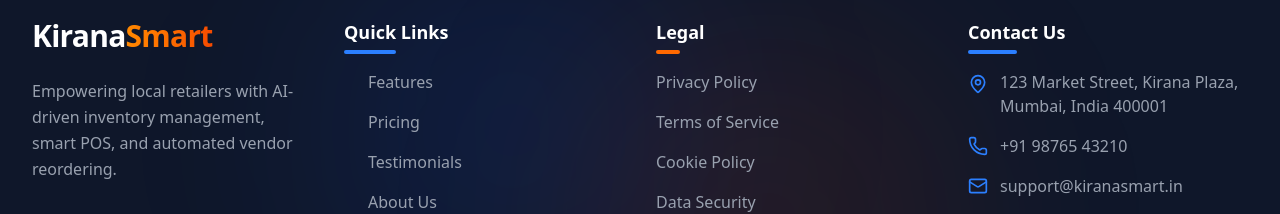
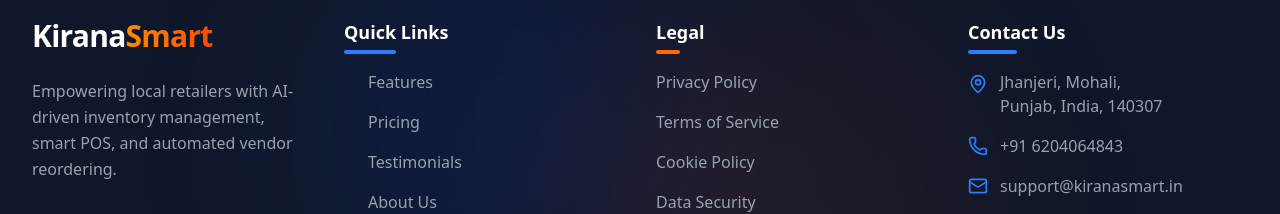
Before and after one commit to dharmu689/Kirana-Store, a React (Vite) app: page / in a window 1280 px wide. Shown: the part 3640-3854 px from the top of the page. Built offline with nearby package versions, Linux system fonts and the light colour scheme; no server answers.

Commit message:
Update FooterSection.jsx

```diff
--- a/src/components/landing/FooterSection.jsx
+++ b/src/components/landing/FooterSection.jsx
@@ -112,11 +112,11 @@
                         <div className="space-y-4">
                             <div className="flex items-start">
                                 <MapPin className="text-blue-500 mt-1 mr-3 flex-shrink-0" size={20} />
-                                <span className="text-gray-400">123 Market Street, Kirana Plaza,<br/>Mumbai, India 400001</span>
+                                <span className="text-gray-400">Jhanjeri, Mohali,<br/>Punjab, India, 140307</span>
                             </div>
                             <div className="flex items-center">
                                 <Phone className="text-blue-500 mr-3 flex-shrink-0" size={20} />
-                                <span className="text-gray-400">+91 98765 43210</span>
+                                <span className="text-gray-400">+91 6204064843</span>
                             </div>
                             <div className="flex items-center">
                                 <Mail className="text-blue-500 mr-3 flex-shrink-0" size={20} />
```
